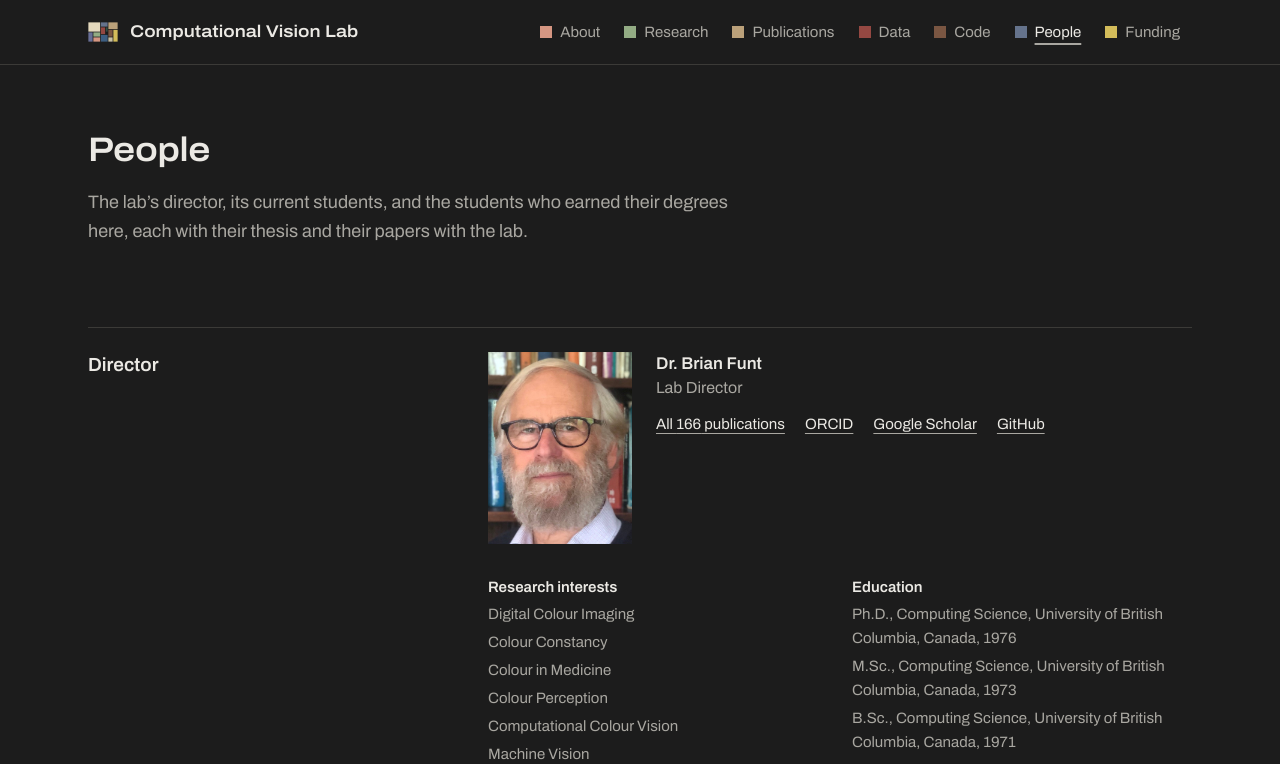
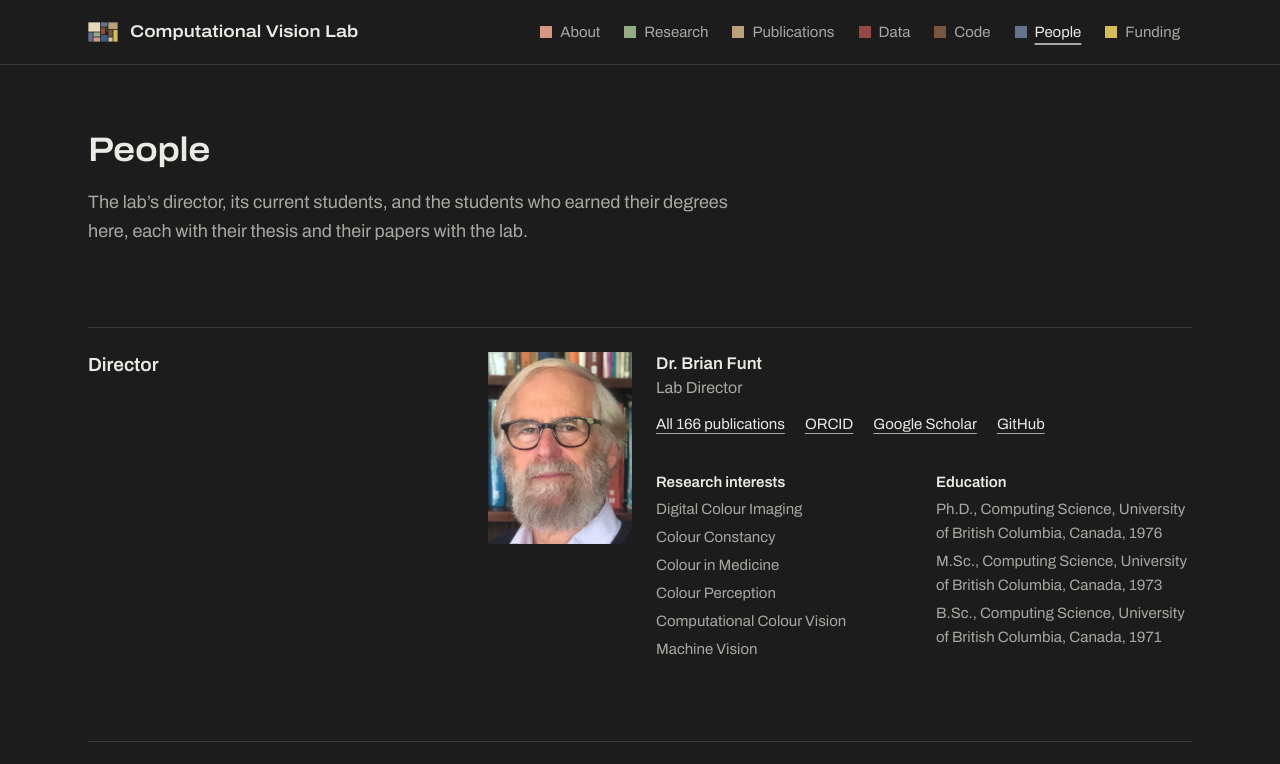
Before and after one commit to sfu-cs-vision-lab/sfu-cs-vision-lab.github.io, a Next.js app: page /people in a window 1280 px wide. Shown: the top 764 px of the page. Built offline with nearby package versions, Linux system fonts and the light colour scheme; some icons are missing.

Commit message:
Align Brian Funt's research interests and education with his name, beside the photo

```diff
--- a/app/(ground)/people/page.tsx
+++ b/app/(ground)/people/page.tsx
@@ -98,8 +98,13 @@ export default function PeoplePage() {
       </p>
 
       <Section id="director" title="Director">
-        <div className="flex gap-5 md:gap-6">
-          {director.image && <Portrait src={director.image} name={plainName(director.name)} />}
+        {/* From 768px the interests and education sit in the column beside the photo, aligned with the name. */}
+        <div className="grid grid-cols-[auto_minmax(0,1fr)] gap-x-5 md:gap-x-6">
+          {director.image && (
+            <div className="self-start md:row-span-2">
+              <Portrait src={director.image} name={plainName(director.name)} />
+            </div>
+          )}
           <div>
             <h3 className="text-[17px] font-semibold leading-snug text-ink">{director.name}</h3>
             <p className="text-[16px] leading-[1.6] text-ink-2">{director.title}</p>
@@ -110,10 +115,10 @@ export default function PeoplePage() {
               {director.links?.github && <a href={director.links.github}>GitHub</a>}
             </p>
           </div>
-        </div>
-        <div className="mt-8 grid gap-6 sm:grid-cols-2">
-          <List title="Research interests" items={director.researchInterests} />
-          <List title="Education" items={director.education} />
+          <div className="col-span-2 mt-8 grid gap-6 sm:grid-cols-2 md:col-span-1 md:col-start-2">
+            <List title="Research interests" items={director.researchInterests} />
+            <List title="Education" items={director.education} />
+          </div>
         </div>
       </Section>
 
```
